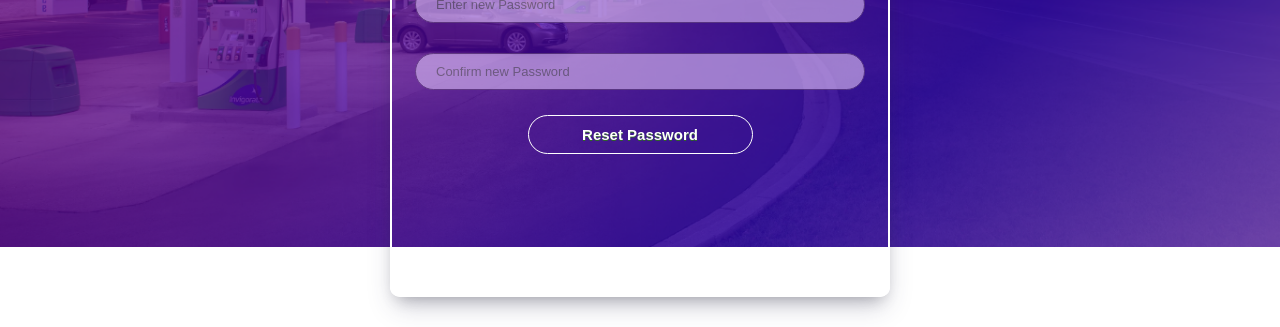
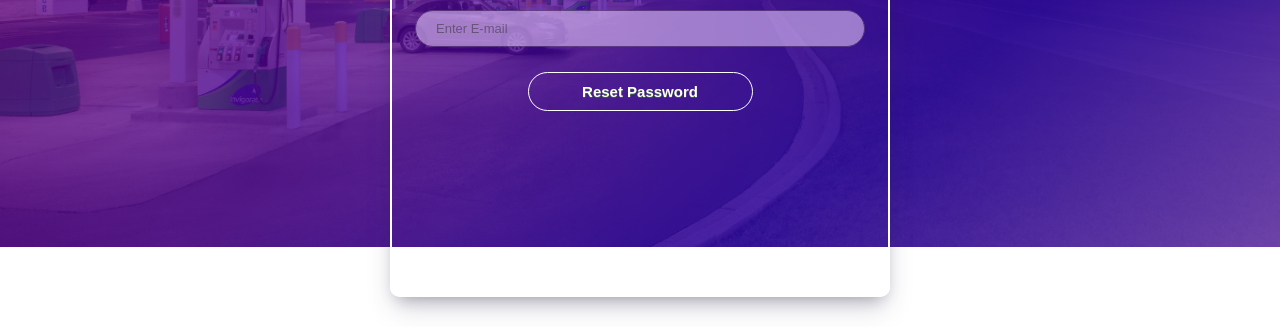
Before and after one commit to merrylizapabiton/demeco-dev, a website: page public/forgot-password.html in a window 1280 px wide. Shown: the part 473-800 px from the top of the page. Drawn offline with Linux system fonts and the light colour scheme.

Commit message:
few adjustments

```diff
--- a/public/css/pages/register.css
+++ b/public/css/pages/register.css
@@ -53,6 +53,10 @@
   position: relative;
 }
 
+.Btncontainer {
+  align-self: center;
+  align-content: center;
+}
 .regBtn {
   align-self: center;
   background-color: transparent;
--- a/public/forgot-password.html
+++ b/public/forgot-password.html
@@ -14,17 +14,10 @@
           <img src="assets/logo.png" alt="icon" />
         </div>
         <h1>Forgot Password</h1>
-        <input
-          class="txtbox"
-          type="password"
-          placeholder="Enter new Password"
-        />
-        <input
-          class="txtbox"
-          type="password"
-          placeholder="Confirm new Password"
-        />
+        <input class="txtbox" type="email" placeholder="Enter E-mail" />
+        <a href="signin.html">
         <input type="button" value="Reset Password" />
+        <a/>
       </form>
     </div>
   </body>
```
Also changed, not shown: public/index.html (+1 -1 lines), public/register.html (+3 -1 lines).
